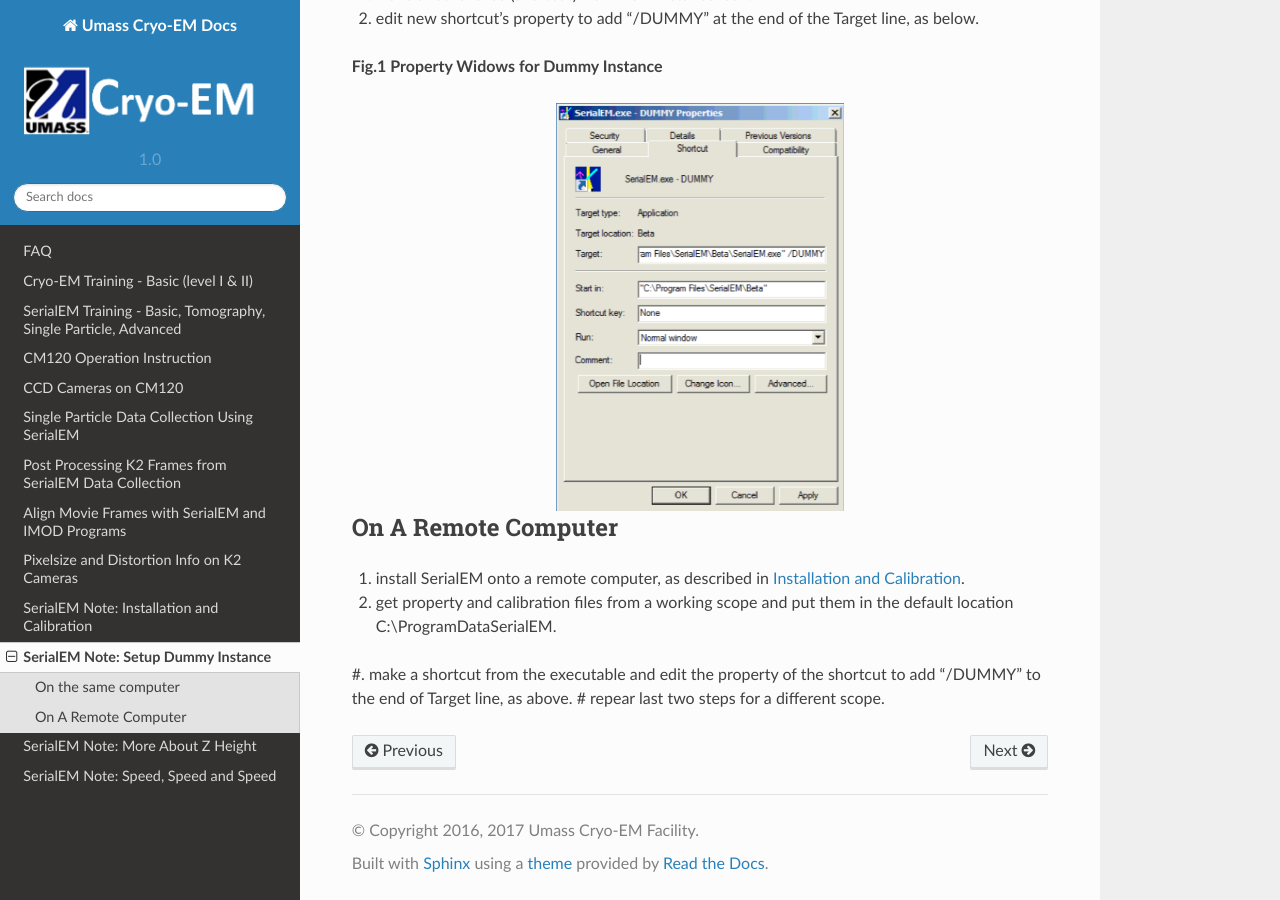
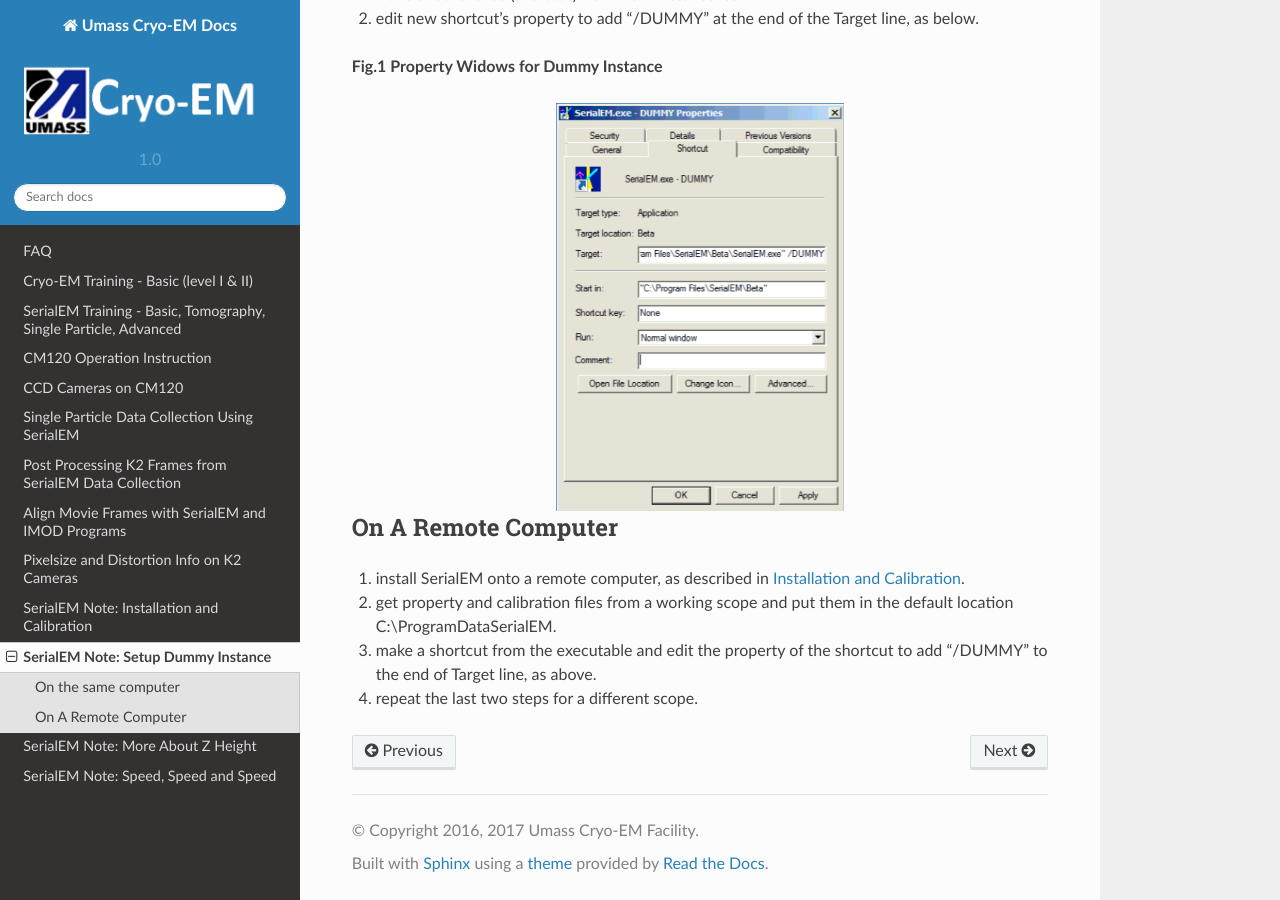
Before and after one commit to xuchen66/sphinx-emdocs, a Sphinx documentation site: the page built from source/serialEM-note-setup-dummy.rst, in a window 1280 px wide and 900 px high, scrolled down 528 px. Built offline with Sphinx 7.4.7 and the Read the Docs theme 2.0.0, drawn with Linux system fonts in a browser that asks for light colours; pages that are not in the unit, such as notebooks, are missing from menus.

Commit message:
Update serialEM-note-setup-dummy.rst

```diff
--- a/source/serialEM-note-setup-dummy.rst
+++ b/source/serialEM-note-setup-dummy.rst
@@ -42,4 +42,4 @@
 1. install SerialEM onto a remote computer, as described in `Installation and Calibration <http://sphinx-emdocs.readthedocs.io/en/latest/serialEM-note-install-and-calib.html>`_.
 #. get property and calibration files from a working scope and put them in the default location C:\\ProgramData\SerialEM.
 #. make a shortcut from the executable and edit the property of the shortcut to add "/DUMMY" to the end of Target line, as above.
-# repear last two steps for a different scope.
+#. repeat the last two steps for a different scope.
```
